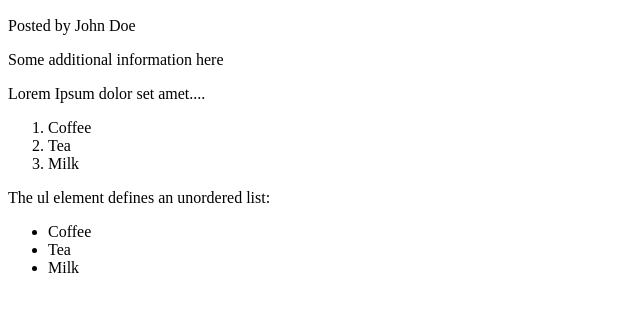
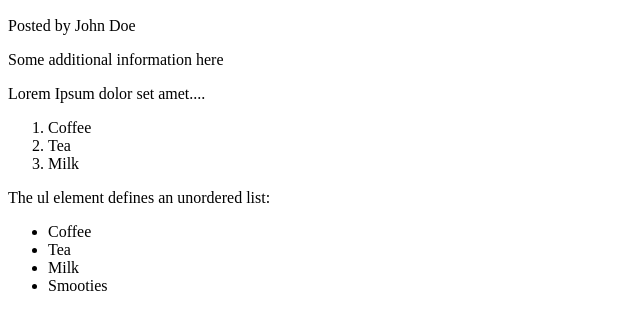
Before and after one commit to ktrsanjiv/Website, a plain HTML site: page index.html in a window 1280 px wide. Shown: the part 76-406 px from the top of the page, without its empty margins (0-640 px from the left). Drawn offline with Linux system fonts and the light colour scheme.

Commit message:
Update index.html

```diff
--- a/index.html
+++ b/index.html
@@ -22,6 +22,7 @@
   <li>Coffee</li>
   <li>Tea</li>
   <li>Milk</li>
+  <li>Smooties</li>
 </ul>
 
 </body>
```
